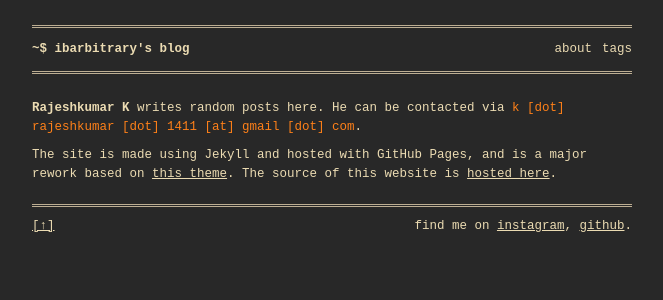
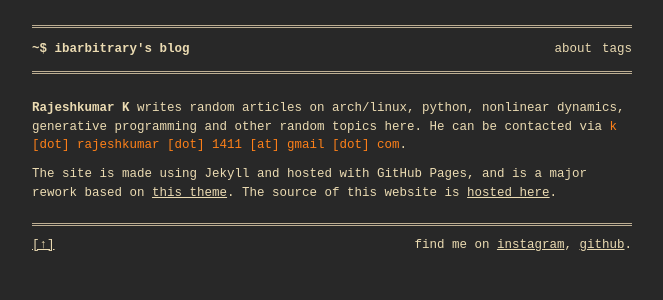
Before and after one commit to IBArbitrary/blog, a Jekyll site: the page built from about.md, in a window 1280 px wide. Shown: the top 300 px of the page, without its empty margins (308-971 px from the left). Built offline with Jekyll 4.4.1, drawn with Linux system fonts in a browser that asks for light colours.

Commit message:
added some info

```diff
--- a/about.md
+++ b/about.md
@@ -4,6 +4,6 @@ title: about
 permalink: /about/
 ---
 
-**Rajeshkumar K** writes random posts here. He can be contacted via `k [dot] rajeshkumar [dot] 1411 [at] gmail [dot] com`.
+**Rajeshkumar K** writes random articles on arch/linux, python, nonlinear dynamics, generative programming and other random topics here. He can be contacted via `k [dot] rajeshkumar [dot] 1411 [at] gmail [dot] com`.
 
 The site is made using Jekyll and hosted with GitHub Pages, and is a major rework based on [this theme](https://github.com/b2a3e8/jekyll-theme-console). The source of this website is [hosted here](https://github.com/IBArbitrary/blog).
```
